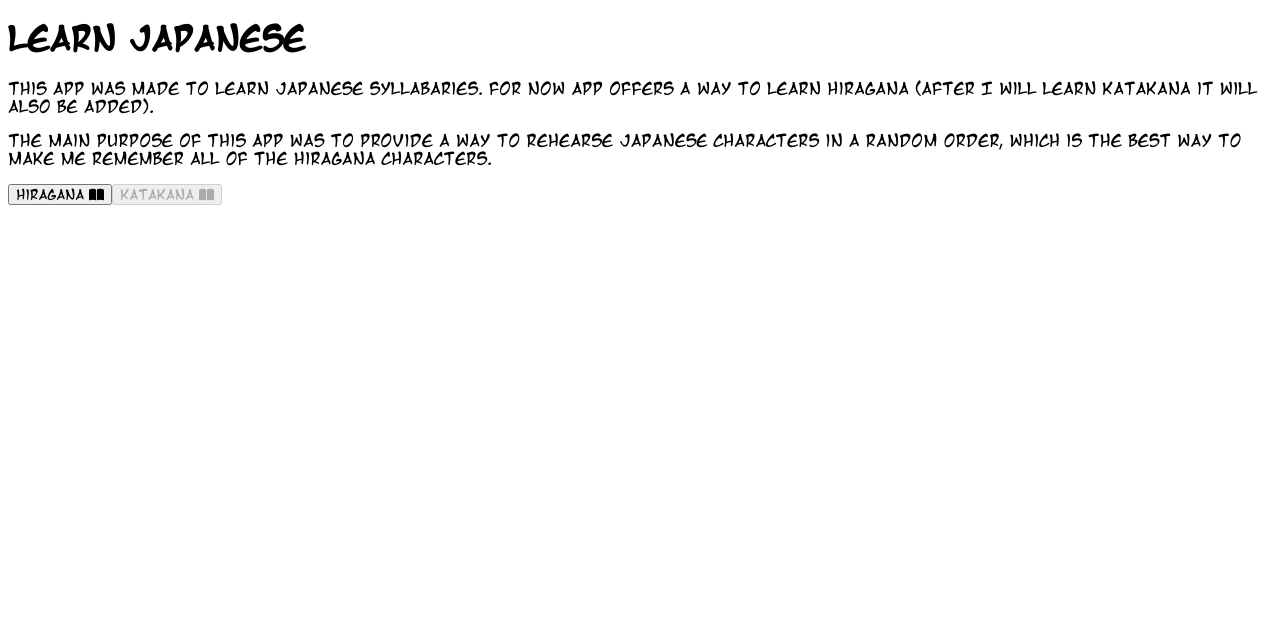
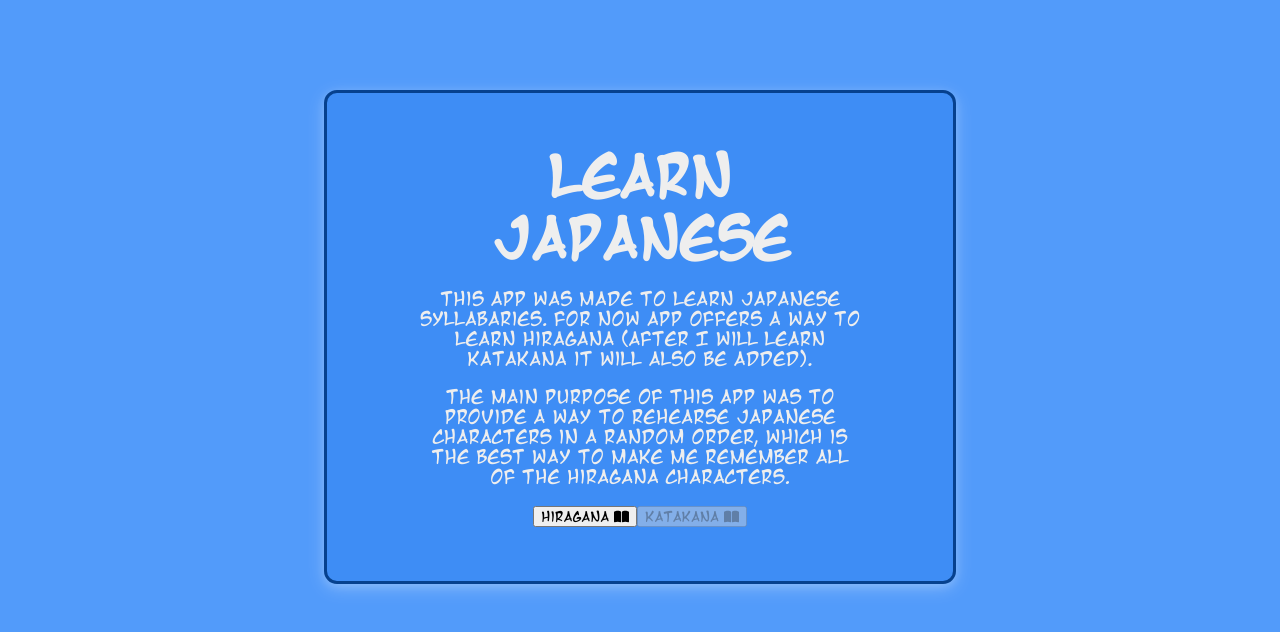
Before and after one commit to PepeKwapien/LearnJapanese, an Angular app: page / in a window 1280 px wide. Shown: the top 632 px of the page. Built offline with nearby package versions, Linux system fonts and the light colour scheme.

Commit message:
Added style for containter

```diff
--- a/src/app/pages/landing-page/landing-page.component.html
+++ b/src/app/pages/landing-page/landing-page.component.html
@@ -1,3 +1,4 @@
+<div class="container">
   <h1>Learn Japanese</h1>
   <p>
     This app was made to learn Japanese syllabaries. For now app offers a way to
@@ -5,11 +6,15 @@
   </p>
   <p>
     The main purpose of this app was to provide a way to rehearse Japanese
-  characters in a random order, which is the best way to make me remember all of
-  the Hiragana characters.
+    characters in a random order, which is the best way to make me remember all
+    of the Hiragana characters.
   </p>
-<app-navigation-button text="Hiragana" link="hiragana"></app-navigation-button>
+  <app-navigation-button
+    text="Hiragana"
+    link="hiragana"
+  ></app-navigation-button>
   <app-navigation-button
     text="Katakana"
     [disabled]="true"
   ></app-navigation-button>
+</div>
--- a/src/styles.css
+++ b/src/styles.css
@@ -14,3 +14,37 @@
   box-sizing: border-box;
   font-family: "Manga";
 }
+
+:root {
+  --bg-color: #529bfa;
+  --container-color: #3e8df5;
+  --contatiner-border-color: #06418e;
+  --primary-color: #eee;
+  --bs: 0 0.25em 1em rgba(255, 255, 255, 0.25),
+    0 0.125em 0.5em rgba(255, 255, 255, 0.15);
+  --fs: 1.125em;
+}
+
+body {
+  background-color: var(--bg-color);
+  color: var(--primary-color);
+  font-size: var(--fs);
+}
+
+.container {
+  background-color: var(--container-color);
+  border-radius: 13px;
+  padding: 3em 5em;
+  min-width: 50%;
+  max-width: min-content;
+  margin: 5em auto;
+  text-align: center;
+  border: var(--contatiner-border-color);
+  border-style: solid;
+  box-shadow: var(--bs);
+}
+
+h1 {
+  font-size: 3em;
+  margin: 0;
+}
```
Lines whose indentation alone changed are shown as unchanged.
